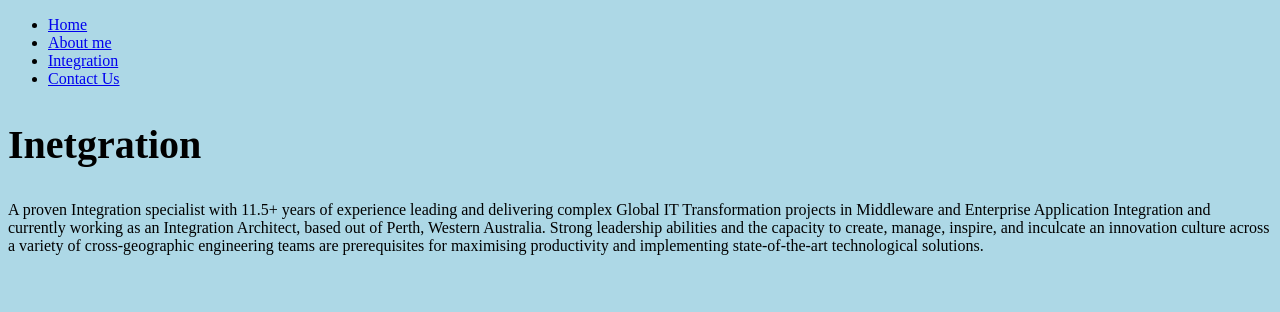
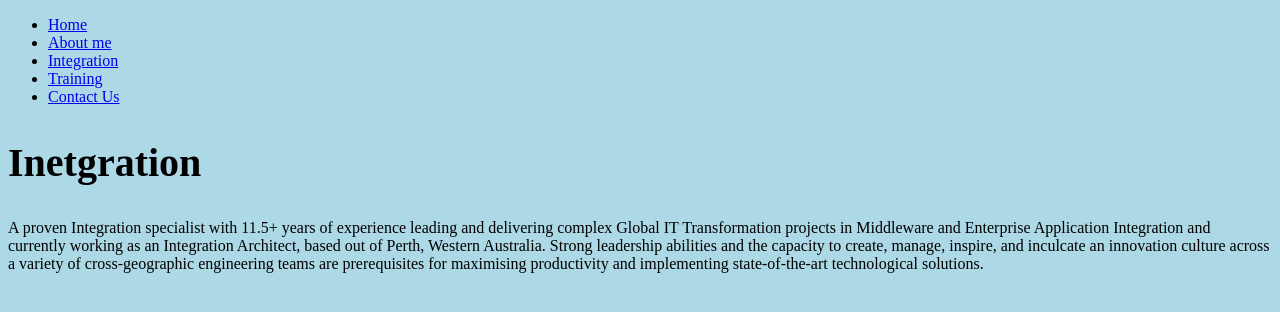
Before and after one commit to MadhanHubAI/bloghome-it.io, a plain HTML site: page integration.html in a window 1280 px wide. Drawn offline with Linux system fonts and the light colour scheme.

Commit message:
Update integration.html

```diff
--- a/integration.html
+++ b/integration.html
@@ -9,6 +9,7 @@
  <li><a href="https://madhanhubai.github.io/bloghome-it.io/">Home</a></li>
  <li><a href="aboutme.html">About me</a></li>
  <li><a href="integration.html">Integration</a></li>
+ <li><a href="training.html">Training</a></li>
  <li><a href="contactus.html">Contact Us</a></li>
 </ul>
 <div >
```
